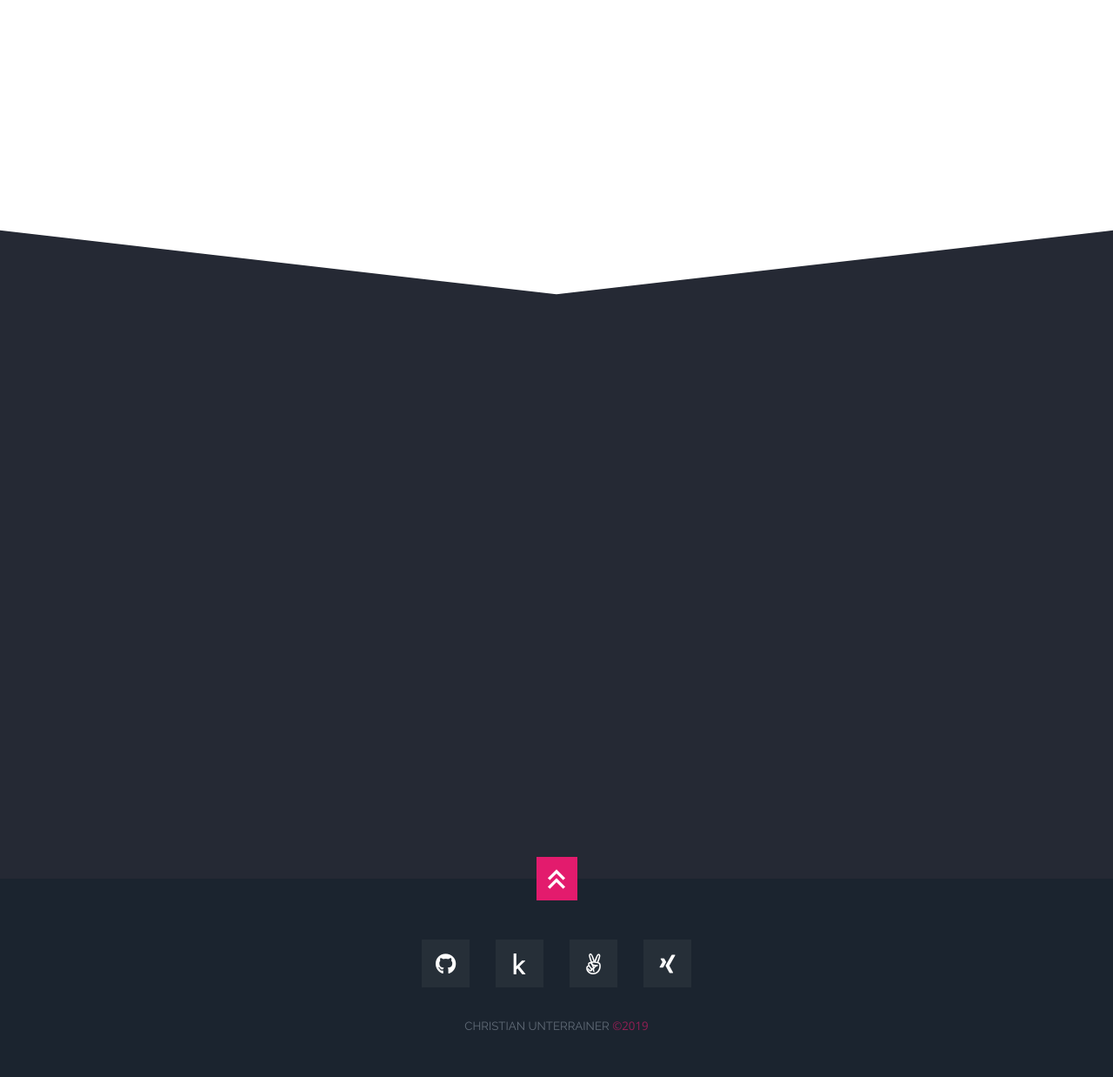
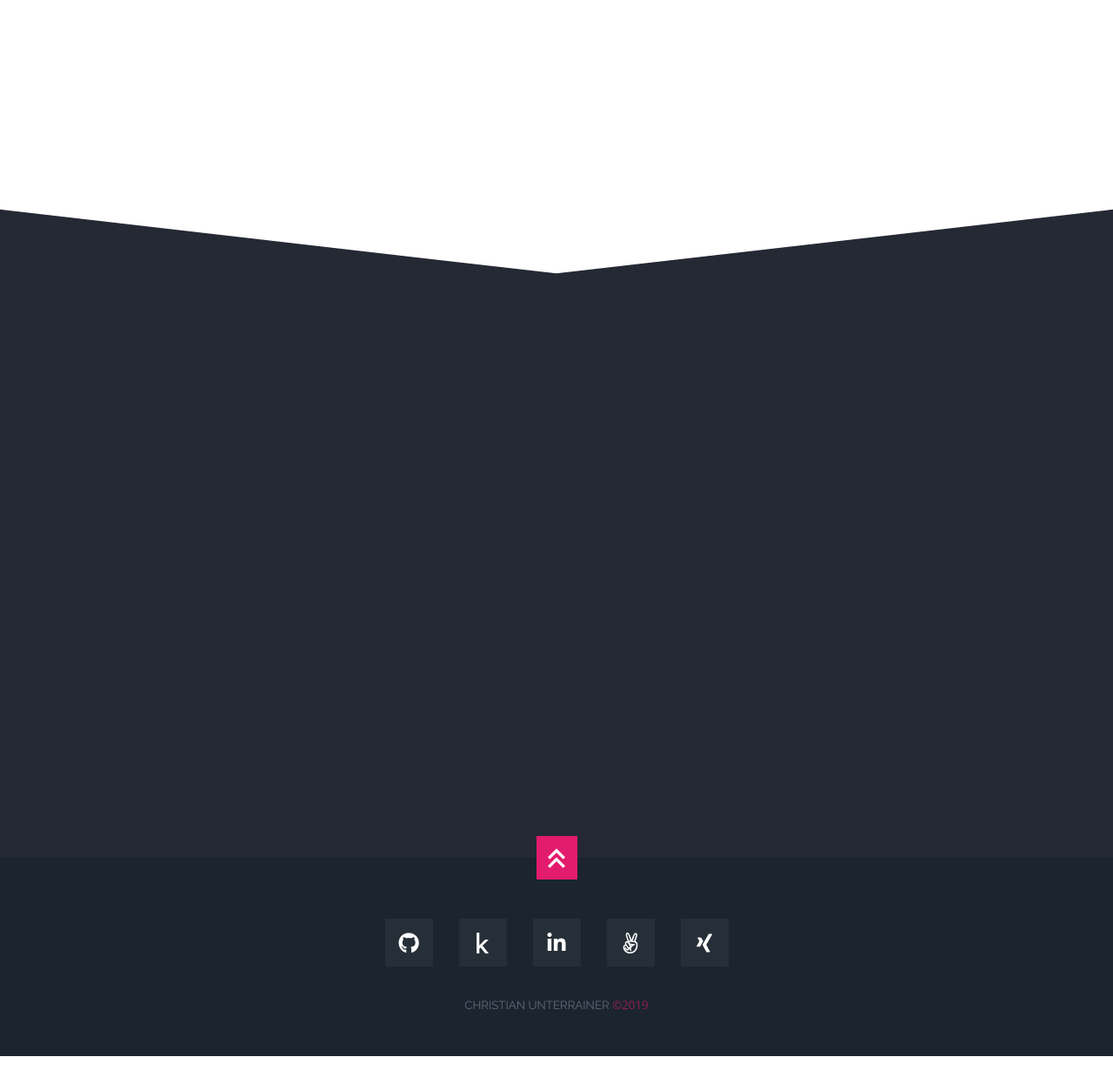
Before and after one commit to CozyDoomer/personal-website, a Flask app: page / in a window 1280 px wide. Shown: the part 2906-4144 px from the top of the page at 87% size. After the commit the page ends 4120 px from the top, so only its background shows below. Run offline with Flask 2, Linux system fonts and the light colour scheme; parts of the project's set-up code (start-up, migrations or seed data) failed here and were passed over; some libraries are stand-ins or nearby versions.

Commit message:
added linkedin account

```diff
--- a/webapp/templates/image-classifier.html
+++ b/webapp/templates/image-classifier.html
@@ -120,6 +120,11 @@
         <i class="fab fa-kaggle fb"></i>
       </div>
     </a>
+    <a href="https://www.linkedin.com/in/christian-unterrainer/" target="_blank">
+      <div class="flex icon" id="icon-3">
+        <i class="fab fa-linkedin-in fb"></i>
+      </div>
+    </a>
     <a href="https://angel.co/christian-unterrainer" target="_blank">
       <div class="flex icon" id="icon-4">
         <i class="fab fa-angellist fb"></i>
--- a/webapp/templates/index.html
+++ b/webapp/templates/index.html
@@ -117,8 +117,7 @@
               </p>
               <p>
                 Over time I have gained experience in web development, SCRUM and best practices in coding (eg.
-                git, virtualenv,
-                unit-testing, docker).
+                git, unit-testing, docker).
               </p>
 
               <p>
@@ -383,13 +382,18 @@
 
       <div class="icon-wrap flex row">
         <a href="https://github.com/DollofCuty" target="_blank">
-          <div class="flex icon" id="icon-2">
+          <div class="flex icon" id="icon-1">
             <i class="fab fa-github fb"></i>
           </div>
         </a>
         <a href="https://www.kaggle.com/dollofcuty/competitions" target="_blank">
+          <div class="flex icon" id="icon-2">
+            <i class="fab fa-kaggle fb"></i>
+          </div>
+        </a>
+        <a href="https://www.linkedin.com/in/christian-unterrainer/" target="_blank">
           <div class="flex icon" id="icon-3">
-            <i class="fab fa-kaggle fb"></i>
+            <i class="fab fa-linkedin-in fb"></i>
           </div>
         </a>
         <a href="https://angel.co/christian-unterrainer" target="_blank">
--- a/webapp/templates/object-detection.html
+++ b/webapp/templates/object-detection.html
@@ -116,6 +116,11 @@
         <i class="fab fa-kaggle fb"></i>
       </div>
     </a>
+    <a href="https://www.linkedin.com/in/christian-unterrainer/" target="_blank">
+      <div class="flex icon" id="icon-3">
+        <i class="fab fa-linkedin-in fb"></i>
+      </div>
+    </a>
     <a href="https://angel.co/christian-unterrainer" target="_blank">
       <div class="flex icon" id="icon-4">
         <i class="fab fa-angellist fb"></i>
```
